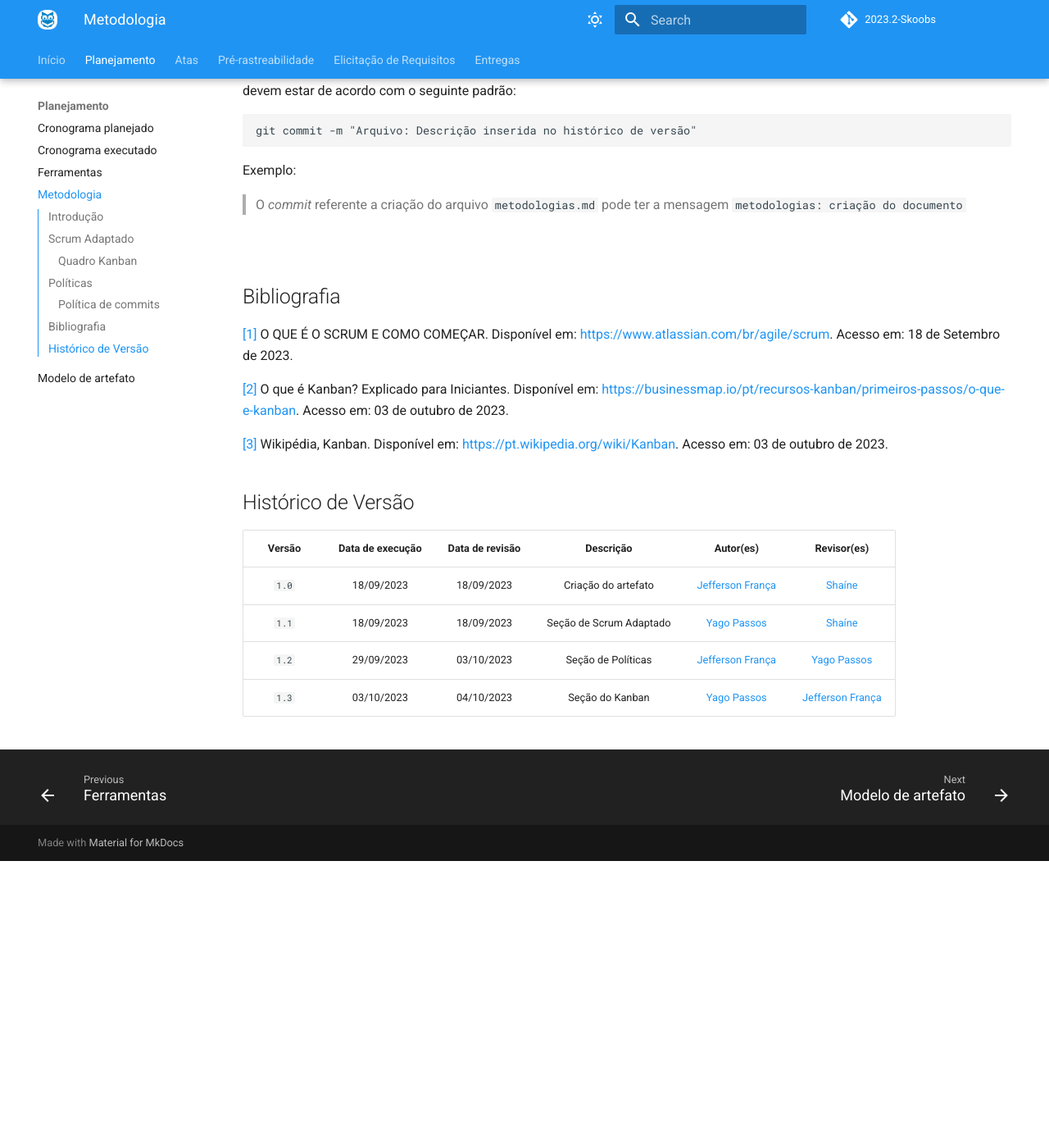
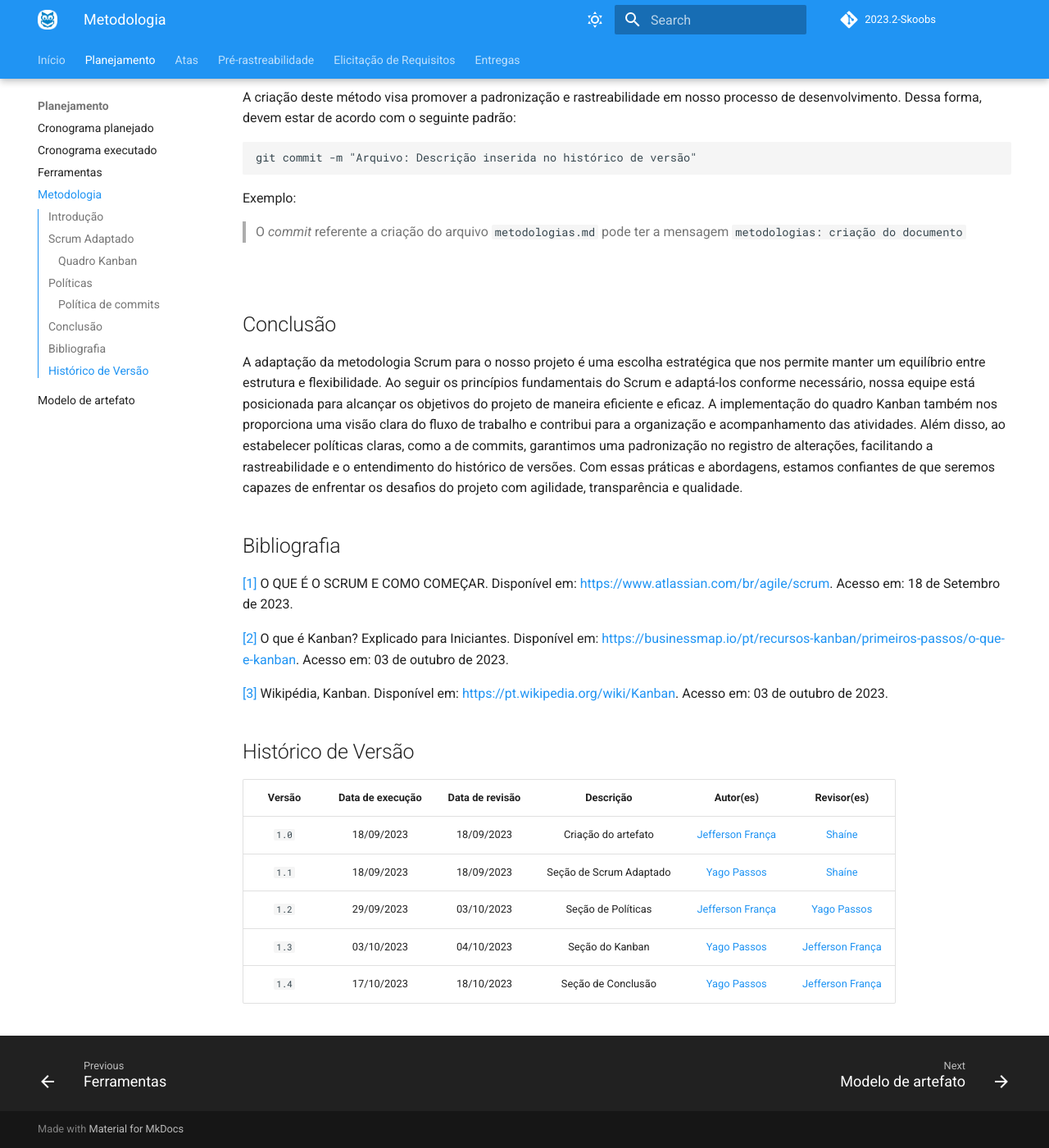
Before and after one commit to Requisitos-de-Software/2023.2-Skoob, an MkDocs documentation site: the page built from docs/planejamento/metodologia.md, in a window 1280 px wide and 1400 px high, scrolled down 1322 px. Shown: the whole window at 82% size. Built offline with MkDocs 1.6.1 and Material for MkDocs 9.7.7, drawn with Linux system fonts in a browser that asks for light colours; comment, search, counter and statistics services are not loaded; before the commit the page ends 2372 px from its top, so only the background shows below that; some of the changed text lies outside the part shown.

Commit message:
Adicionando conclusão à metodologia

```diff
--- a/docs/planejamento/metodologia.md
+++ b/docs/planejamento/metodologia.md
@@ -21,6 +21,7 @@ As principais características a serem seguidas viementemente são <a id="a" hre
 Contudo, os principais fundamentos e indicações que não serão implementadas no projeto <a id="a" href="#aa">[1]</a>:
 
  - Métricas de Scrum como tabela de conhecimento ou de satisfação.
+ - Reuniões Diárias ou de modelo [_Stand-up_](https://blog.cronapp.io/stand-up-meeting-o-que-e-e-como-realizar-uma-daily-scrum/)
 
 ### Quadro Kanban
 Do japonês, Kanban é literalmente traduzido como quadro de sinal ou sinal visual <a id="aa" href="#a">[2]</a>. Em engenharia de Software, Kanban é uma estratégia para otimizar o fluxo de valor para partes interessadas através de um processo que utiliza um sistema visual <a id="aa" href="#a">[3]</a>.
@@ -45,6 +46,10 @@ Exemplo:
 
 </br>
 
+## Conclusão
+
+A adaptação da metodologia Scrum para o nosso projeto é uma escolha estratégica que nos permite manter um equilíbrio entre estrutura e flexibilidade. Ao seguir os princípios fundamentais do Scrum e adaptá-los conforme necessário, nossa equipe está posicionada para alcançar os objetivos do projeto de maneira eficiente e eficaz. A implementação do quadro Kanban também nos proporciona uma visão clara do fluxo de trabalho e contribui para a organização e acompanhamento das atividades. Além disso, ao estabelecer políticas claras, como a de commits, garantimos uma padronização no registro de alterações, facilitando a rastreabilidade e o entendimento do histórico de versões. Com essas práticas e abordagens, estamos confiantes de que seremos capazes de enfrentar os desafios do projeto com agilidade, transparência e qualidade.
+
 ## Bibliografia
 
 <a id="aa" href="#a">[1]</a> O QUE É O SCRUM E COMO COMEÇAR. Disponível em: <https://www.atlassian.com/br/agile/scrum>. Acesso em: 18 de Setembro de 2023.
@@ -61,3 +66,4 @@ Exemplo:
 | `1.1`  |    18/09/2023    |   18/09/2023    | Seção de Scrum Adaptado |  [Yago Passos](https://github.com/yagompassos) | [Shaíne](https://github.com/ShaineOliveira) |
 | `1.2`  |    29/09/2023    |   03/10/2023    | Seção de Políticas | [Jefferson França](https://github.com/Frans6)  | [Yago Passos](https://github.com/yagompassos) |
 | `1.3`  |    03/10/2023    |   04/10/2023    | Seção do Kanban |  [Yago Passos](https://github.com/yagompassos) | [Jefferson França](https://github.com/Frans6) |
+| `1.4`  |    17/10/2023    |   18/10/2023    | Seção de Conclusão |  [Yago Passos](https://github.com/yagompassos) | [Jefferson França](https://github.com/Frans6) |
```
